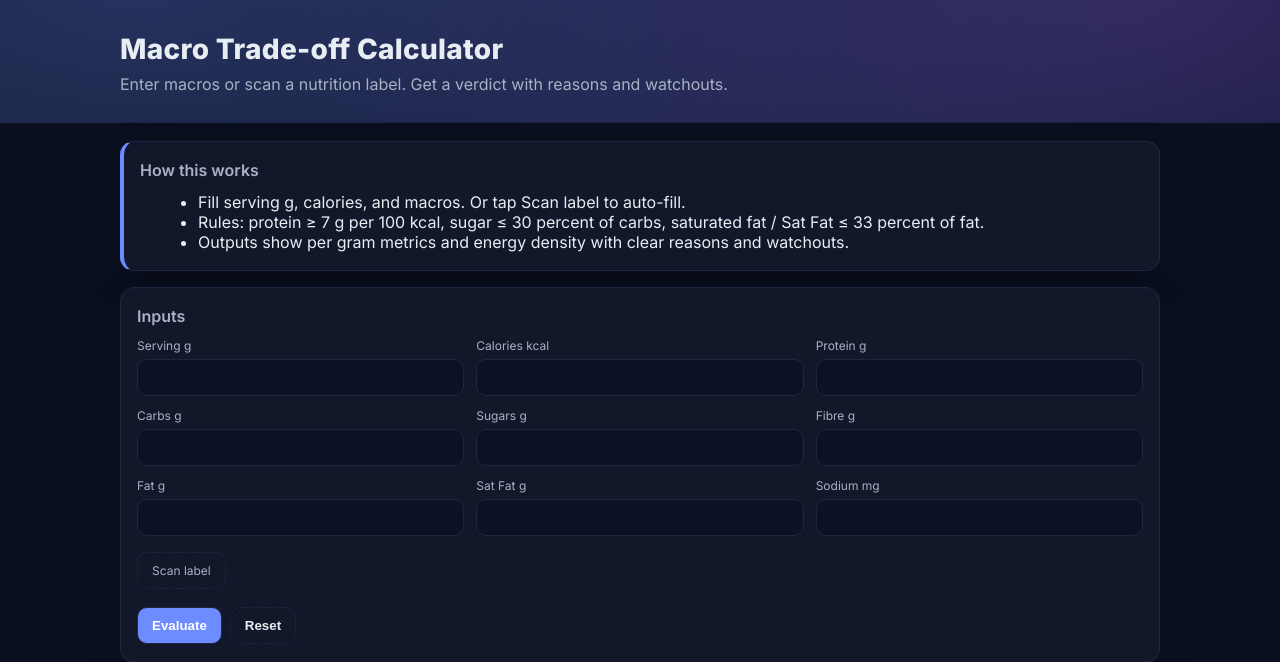
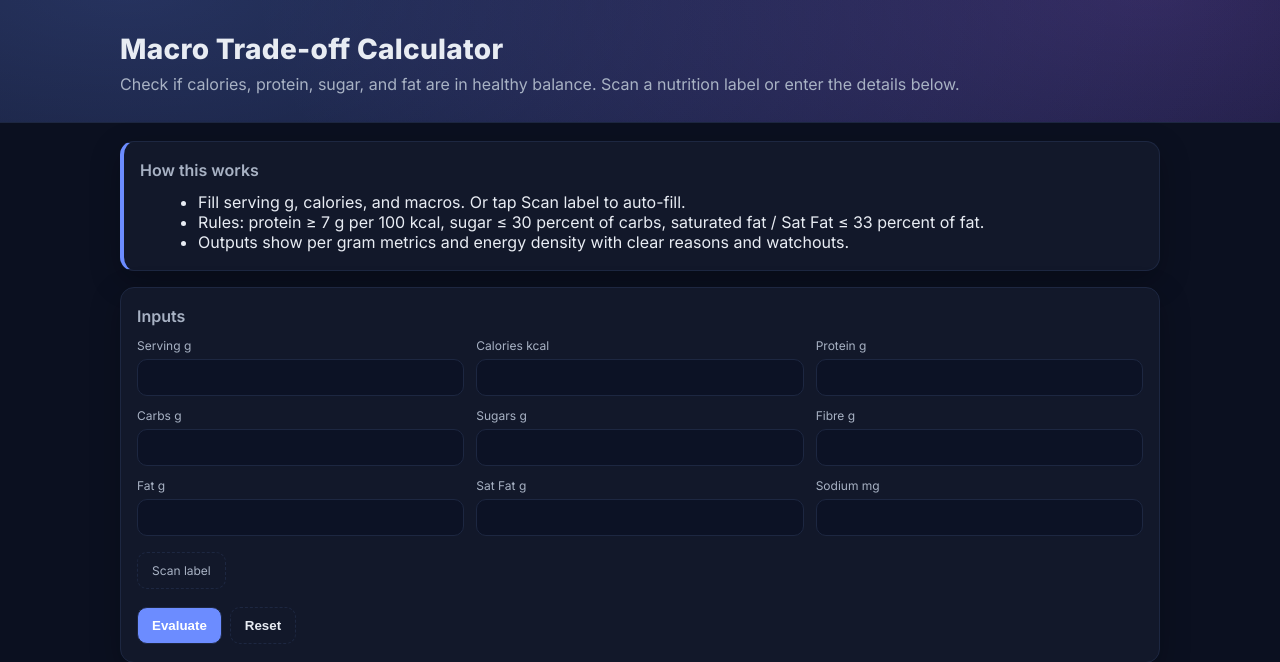
Before and after one commit to arpvk97/Macro-cal, a Flask app: page / in a window 1280 px wide. Shown: the top 662 px of the page. Run offline with Flask 3, Linux system fonts and the light colour scheme; some libraries are stand-ins or nearby versions.

Commit message:
index.html

```diff
--- a/templates/index.html
+++ b/templates/index.html
@@ -25,7 +25,7 @@
   <header class="hero">
     <div class="hero__content">
       <h1>Macro Trade-off Calculator</h1>
-      <p>Enter macros or scan a nutrition label. Get a verdict with reasons and watchouts.</p>
+      <p>Check if calories, protein, sugar, and fat are in healthy balance. Scan a nutrition label or enter the details below.</p>
     </div>
   </header>
 
```
